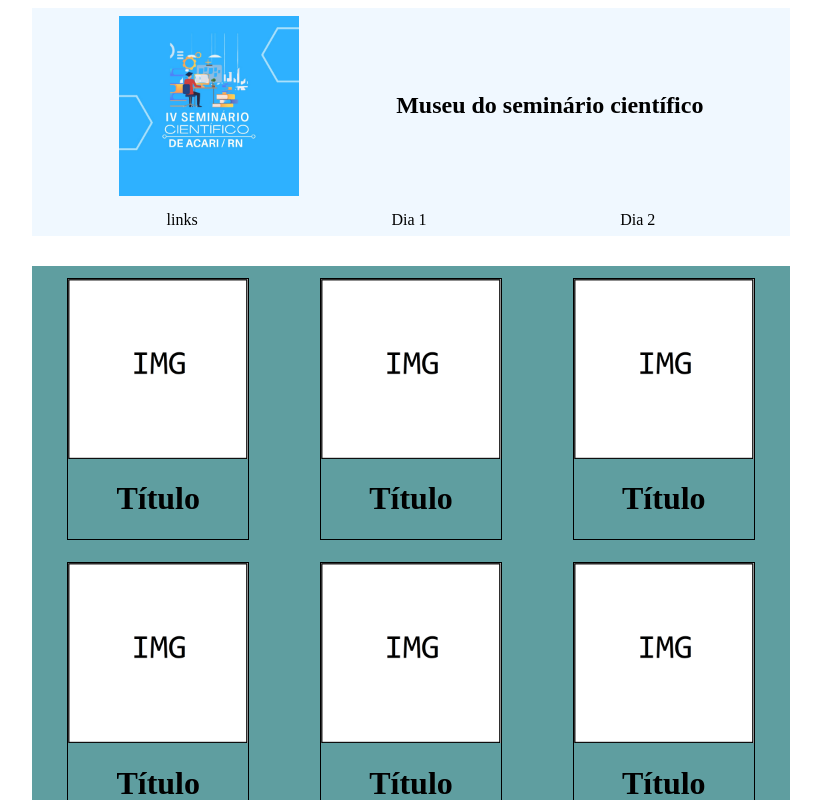
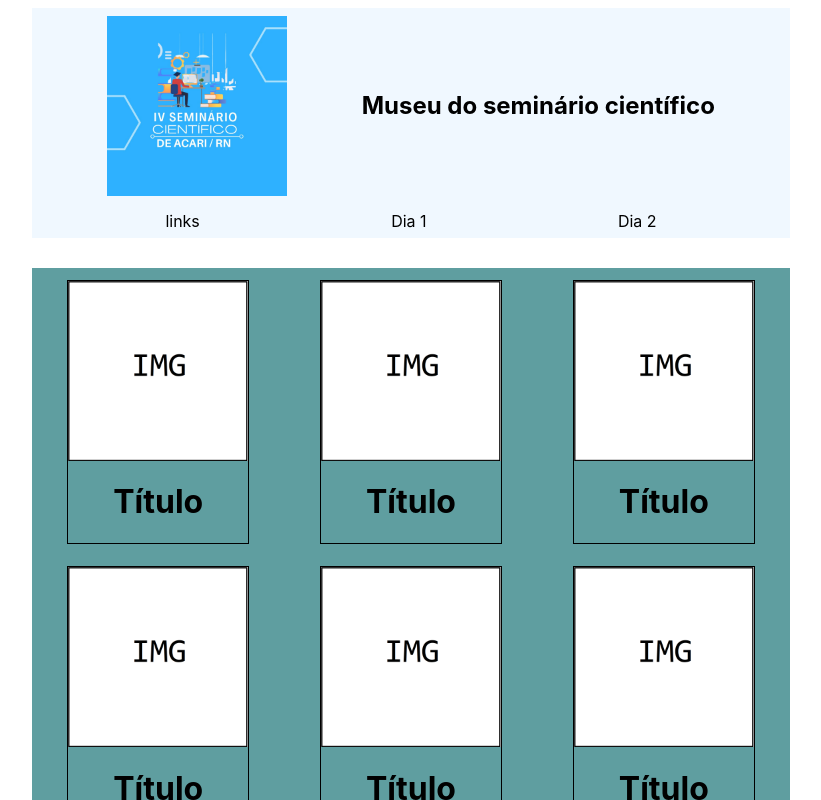
Before and after one commit to sidnei-junior/art-gallery, a React (Create React App) app: page / in a window 1280 px wide. Shown: the top 800 px of the page, without its empty margins (229-1050 px from the left). Built offline with nearby package versions, Linux system fonts and the light colour scheme.

Commit message:
:lipstick: change in style

```diff
--- a/src/App.css
+++ b/src/App.css
@@ -1,7 +1,7 @@
 .App {
-  /* background-color: crimson; */
   width: 60%;
   margin: auto;
+  font-family: -apple-system,BlinkMacSystemFont,"Segoe UI",Roboto,Oxygen-Sans,Ubuntu,Cantarell,"Helvetica Neue",sans-serif;
 }
 
 .Exposure {
```
